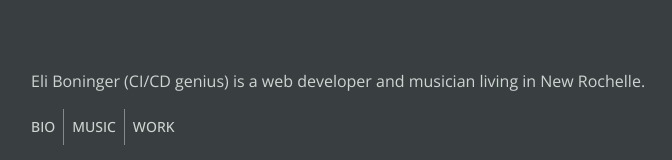
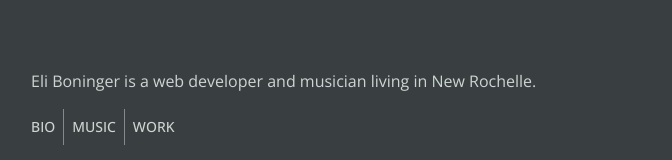
Before and after one commit to eli-boninger/boninger, a React (Vite) app: page / in a window 1280 px wide. Shown: the top 160 px of the page, without its empty margins (41-713 px from the left). Built offline with nearby package versions, Linux system fonts and the light colour scheme.

Commit message:
Remove silly change from home:

```diff
--- a/src/pages/home/Home.tsx
+++ b/src/pages/home/Home.tsx
@@ -28,7 +28,7 @@ export const Home = () => {
         }}
       >
         <Typography css={titleStyle} color="primary">
-          Eli Boninger (CI/CD genius) is a web developer and musician living in New Rochelle.
+          Eli Boninger is a web developer and musician living in New Rochelle.
         </Typography>
         <HomeButtonGroup />
       </div>
```
